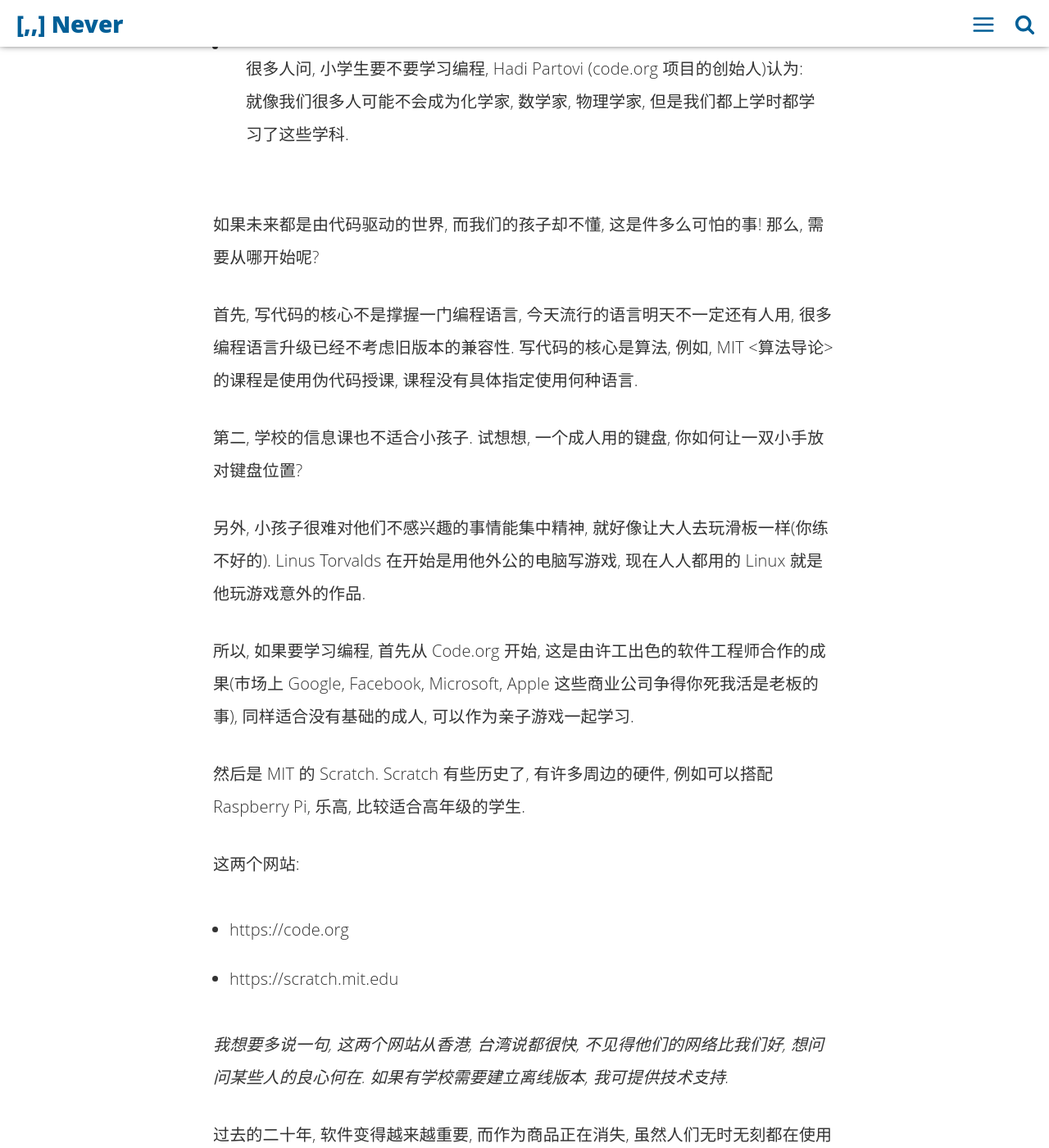
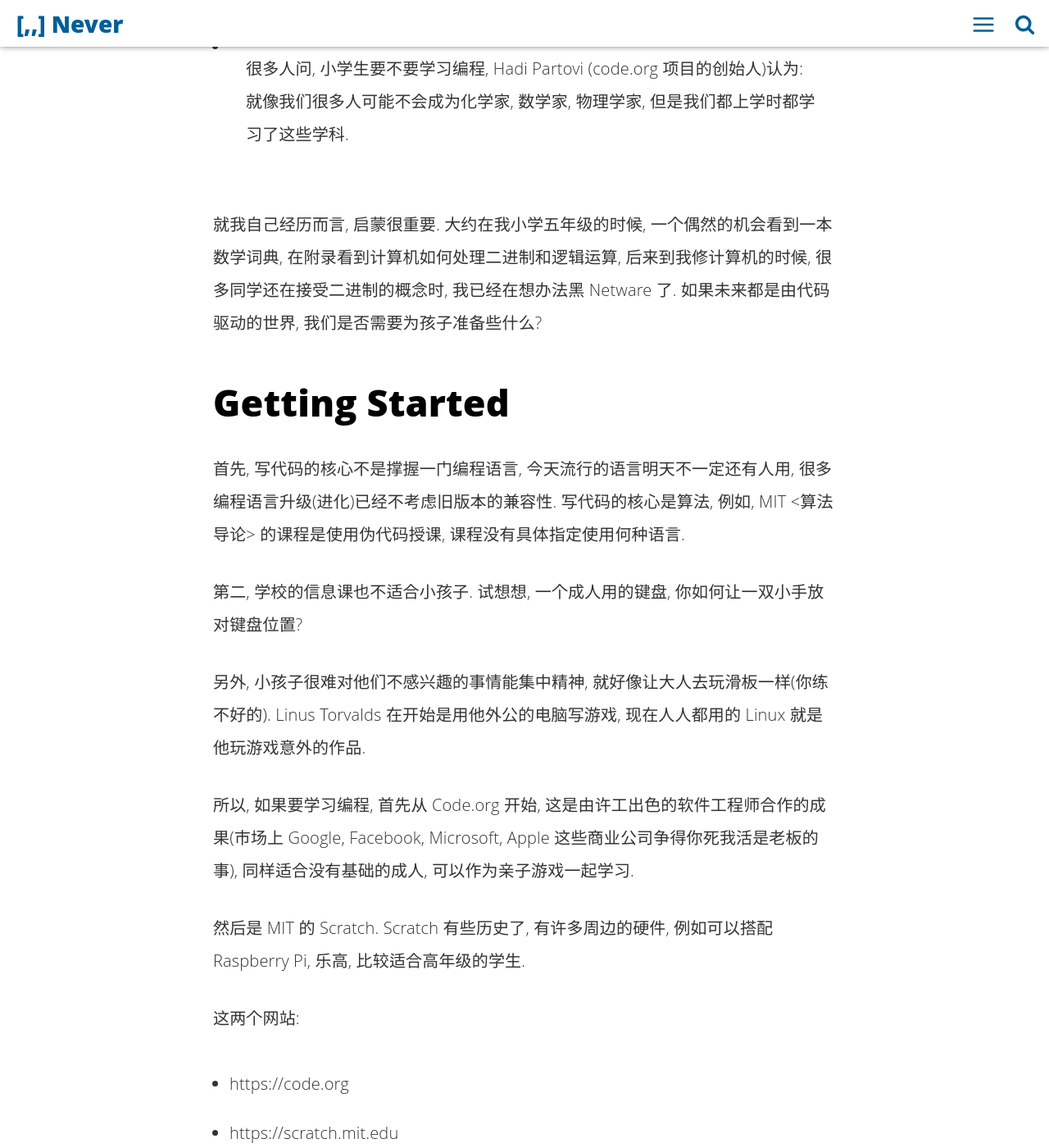
Before and after one commit to NeverMin/nevermin.github.io, a Jekyll site: the page built from _posts/2016-11-14-yanyee-good-code.markdown, in a window 1280 px wide and 1400 px high, scrolled down 780 px. Shown: the whole window at 82% size. Built offline with Jekyll 4.4.1, drawn with Linux system fonts in a browser that asks for light colours; some of the changed text lies outside the part shown.

Commit message:
fixed typos

```diff
--- a/_posts/2016-11-14-yanyee-good-code.markdown
+++ b/_posts/2016-11-14-yanyee-good-code.markdown
@@ -1,6 +1,6 @@
 ---
 layout: post
-title:  "欣欣, 好代码!"
+title:  "小学生要不要学习编程"
 date:   2016-11-15 00:00:00 +0800
 categories: blog
 description: "很多人问, 小学生要不要学习编程, Hadi Partovi 认为: 就像我们很多人可能不会成为化学家, 数学家, 物理学家, 但是我们都上学时都学习了这些学科."
@@ -10,8 +10,6 @@
 - "Code"
 introduction: "很多人问, 小学生要不要学习编程, Hadi Partovi 认为: 就像我们很多人可能不会成为化学家, 数学家, 物理学家, 但是我们都上学时都学习了这些学科."
 
-
-
 ---
 
 一年前, 在一个偶然的机会知道了编程一小时的活动. 其后在维基百科上将项目的英文介绍翻译成中文(不过,没多少用, 因为看懂中文的人在墙内, [传送门](/assets/images/wiki_page_Code_org.png) ). 通过翻译Code.org 词条(维基术语), 我明白了两件事情:
@@ -20,9 +18,11 @@
 
 * 很多人问, 小学生要不要学习编程, Hadi Partovi (code.org 项目的创始人)认为: 就像我们很多人可能不会成为化学家, 数学家, 物理学家, 但是我们都上学时都学习了这些学科.
 
-如果未来都是由代码驱动的世界, 而我们的孩子却不懂, 这是件多么可怕的事! 那么, 需要从哪开始呢?
+就我自己经历而言, 启蒙很重要. 大约在我小学五年级的时候, 一个偶然的机会看到一本数学词典, 在附录看到计算机如何处理二进制和逻辑运算, 后来到我修计算机的时候, 很多同学还在接受二进制的概念时, 我已经在想办法黑 Netware 了. 如果未来都是由代码驱动的世界, 我们是否需要为孩子准备些什么?
 
-首先, 写代码的核心不是撑握一门编程语言, 今天流行的语言明天不一定还有人用, 很多编程语言升级已经不考虑旧版本的兼容性. 写代码的核心是算法, 例如, MIT <算法导论> 的课程是使用伪代码授课, 课程没有具体指定使用何种语言.
+# Getting Started
+
+首先, 写代码的核心不是撑握一门编程语言, 今天流行的语言明天不一定还有人用, 很多编程语言升级(进化)已经不考虑旧版本的兼容性. 写代码的核心是算法, 例如, MIT <算法导论> 的课程是使用伪代码授课, 课程没有具体指定使用何种语言.
 
 第二, 学校的信息课也不适合小孩子. 试想想, 一个成人用的键盘, 你如何让一双小手放对键盘位置?
 
@@ -41,11 +41,23 @@
 
 过去的二十年, 软件变得越来越重要, 而作为商品正在消失, 虽然人们无时无刻都在使用软件, 但没有人再为软件花钱. 例如今天购买一台手机, 你会比较其中的软件功能, 却没有单独购买软件一样. 我想说的是, 未来不会有人靠开发软件致富, 软件开发在未来只不过是一种普通的职业.
 
-真正让我把这些写成文字, 源自于我家 Lenny 问我为什么灰色的删除不掉, 也改不了. 我看了一下对她说, 你把它放在最外面, 她就懂了.
+真正让我把这些写成文字, 源自于我家欣欣问我为什么灰色的删除不掉, 也改不了. 我看了一下对她说, 你把它放在最外面, 她秒懂.
 
 * <video src="/assets/images/yanyee_coding.mp4" type="video/mpeg" controls="controls">您的浏览器不支持HTML5。</video>
 
 * ![嵌套循环](/assets/images/yanyee_code.jpg)
 
+* 真实的代码是这样的( [Ruby](https://www.ruby-lang.org/zh_cn/) ):
+{% highlight ruby %}
+
+3.times do
+  2.times to
+    move forward
+  end
+  turn right
+end
+
+{% endhighlight ruby %}
+
 
 Never <br>im@never.tw
```
